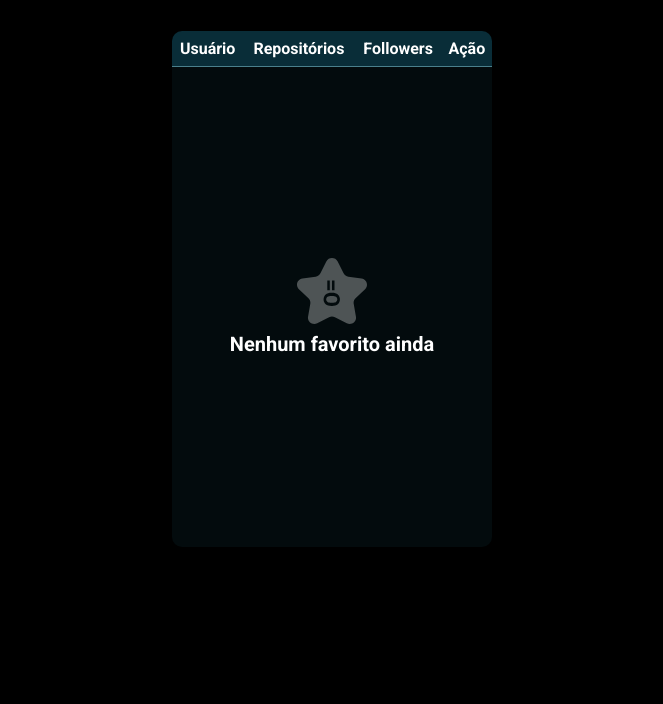
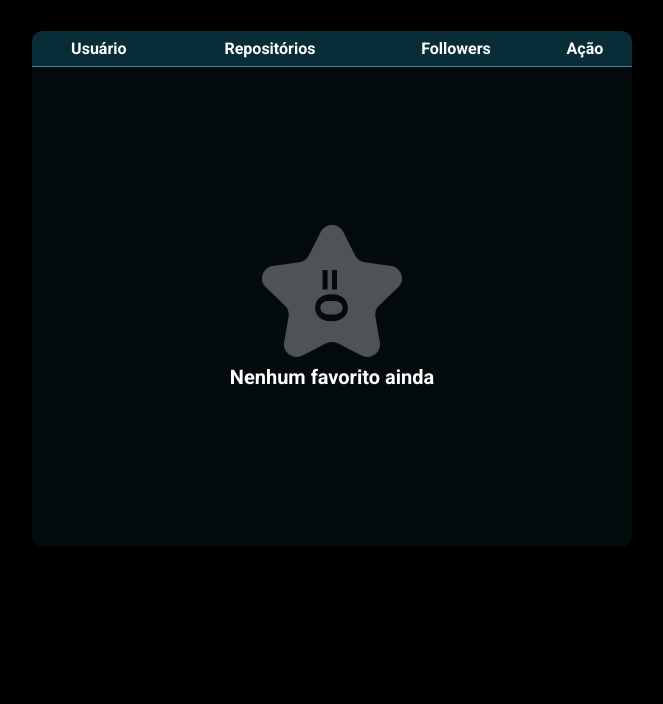
Before and after one commit to DevBonatto/GitHubFavoritesV2, a plain HTML site: page index.html in a window 1280 px wide. Shown: the part 96-800 px from the top of the page, without its empty margins (308-971 px from the left). Drawn offline with Linux system fonts and the light colour scheme.

Commit message:
:boom: fix: fixing responsive

```diff
--- a/style.css
+++ b/style.css
@@ -204,7 +204,7 @@
     border-radius: 50%;
   }
 
-  main .nonActiveApp {
+  main .default {
     width: 60rem;
   }
 }
```
